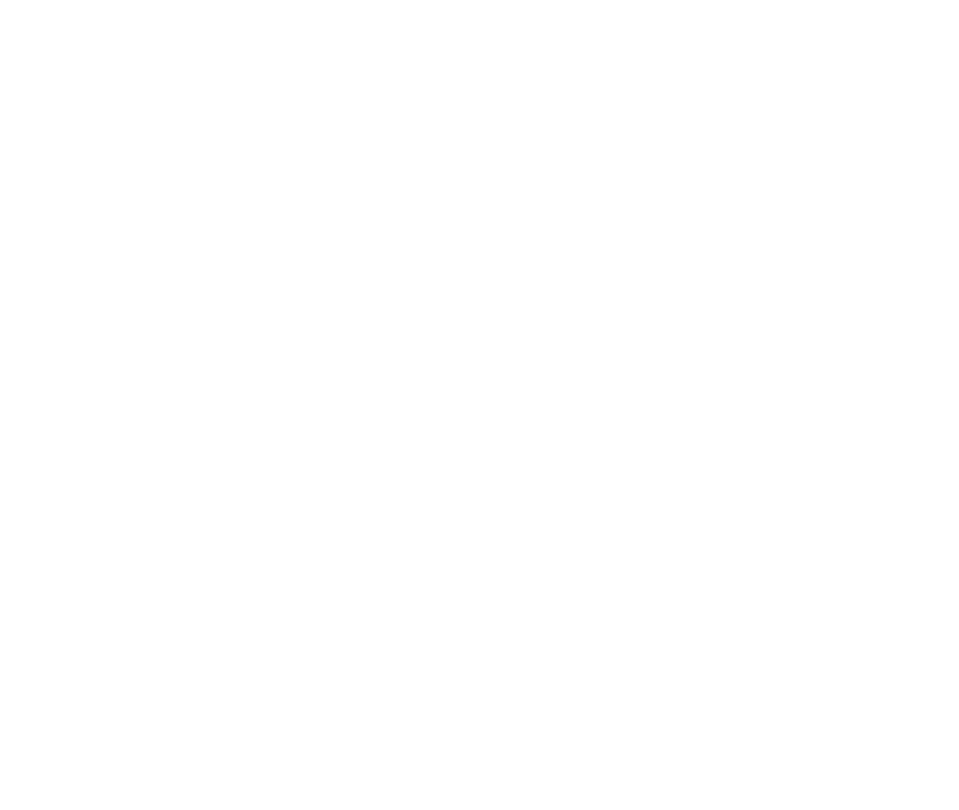
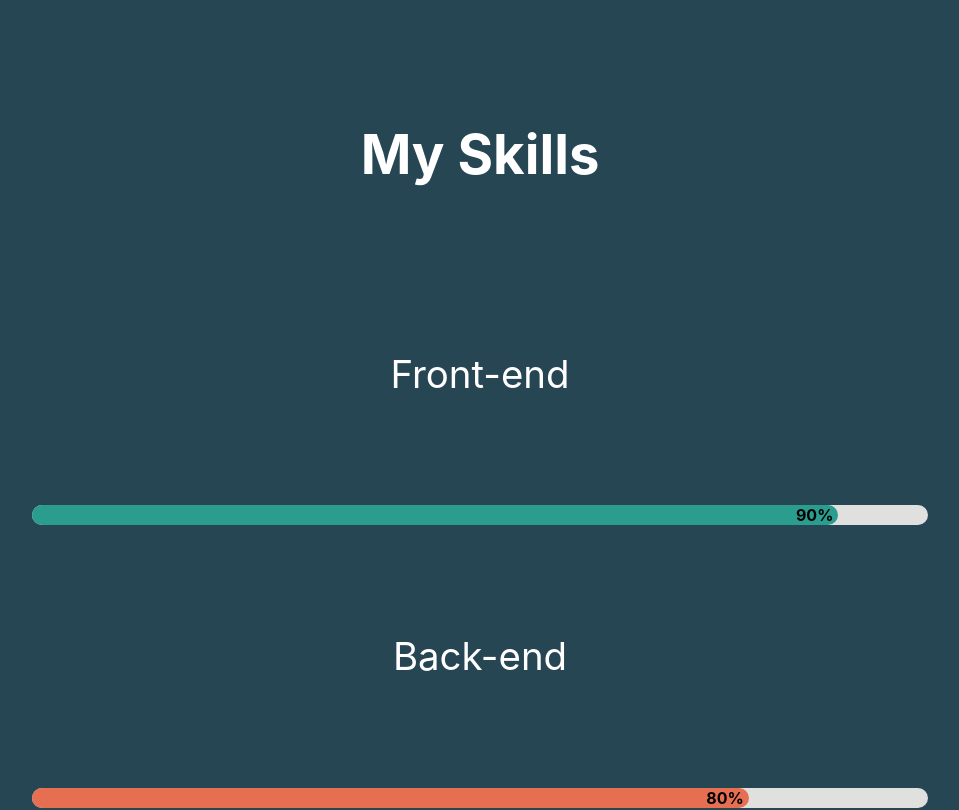
Before and after one commit to doniagv/andoni-technology, a React (Create React App) app in the folder andoni-app/: page / in a window 1280 px wide. Shown: the part 1620-2430 px from the top of the page, without its empty margins (160-1119 px from the left). Before the commit the page ends 1600 px from the top, so only its background shows below. Built offline with nearby package versions, Linux system fonts and the light colour scheme.

Commit message:
skills section added

```diff
--- a/andoni-app/src/App.js
+++ b/andoni-app/src/App.js
@@ -2,6 +2,7 @@
 import Sidebar from "./components/Sidebar/Sidebar";
 import Hero from "./components/Hero/Hero";
 import About from "./components/About/About";
+import SkillSection from "./components/SkillSection/SkillSection";
 
 function App() {
   return (
@@ -9,6 +10,7 @@
       <Sidebar />
       <Hero />
       <About />
+      <SkillSection />
     </div>
   );
 }
--- /dev/null
+++ b/andoni-app/src/components/Bar/Bar.js
@@ -0,0 +1,40 @@
+import React from "react";
+
+const ProgressBar = (props) => {
+  const { title, bgcolor, completed } = props;
+
+  const containerStyles = {
+    height: 20,
+    width: "70%",
+    backgroundColor: "#e0e0de",
+    borderRadius: 50,
+    margin: 70,
+  };
+
+  const fillerStyles = {
+    height: "100%",
+    width: `${completed}%`,
+    backgroundColor: bgcolor,
+    borderRadius: "inherit",
+    textAlign: "right",
+  };
+
+  const labelStyles = {
+    padding: 5,
+    color: "black",
+    fontWeight: "bold",
+  };
+
+  return (
+    <>
+      <h3>{title}</h3>
+      <div style={containerStyles}>
+        <div style={fillerStyles}>
+          <span style={labelStyles}>{`${completed}%`}</span>
+        </div>
+      </div>
+    </>
+  );
+};
+
+export default ProgressBar;
--- a/andoni-app/src/components/SkillSection/SkillSection.css
+++ b/andoni-app/src/components/SkillSection/SkillSection.css
@@ -0,0 +1,21 @@
+#skills {
+  background-color: #264653;
+  display: flex;
+  flex-direction: column;
+  justify-content: center;
+  text-align: center;
+  align-items: center;
+  padding: 6rem 0;
+}
+
+#skills h2 {
+  color: white;
+  font-size: 3.4rem;
+  padding-bottom: 5rem;
+}
+
+#skills h3 {
+  font-weight: 400;
+  font-size: 2.4rem;
+  color: white;
+}
--- a/andoni-app/src/components/SkillSection/SkillSection.js
+++ b/andoni-app/src/components/SkillSection/SkillSection.js
@@ -0,0 +1,30 @@
+import React from "react";
+import ProgressBar from "../Bar/Bar";
+import "./SkillSection.css";
+
+const testData = [
+  { title: "Front-end", bgcolor: "#2a9d8f", completed: 90 },
+  { title: "Back-end", bgcolor: "#e76f51", completed: 80 },
+  { title: "Reactjs", bgcolor: "#2a9d8f", completed: 75 },
+  { title: "Javascript", bgcolor: "#e76f51", completed: 85 },
+  { title: "Wordpress", bgcolor: "#2a9d8f", completed: 90 },
+  { title: "Woocommerce", bgcolor: "#e76f51", completed: 65 },
+];
+
+const SkillSection = () => {
+  return (
+    <div id="skills">
+      <h2>My Skills</h2>
+      {testData.map((item, idx) => (
+        <ProgressBar
+          key={idx}
+          title={item.title}
+          bgcolor={item.bgcolor}
+          completed={item.completed}
+        />
+      ))}
+    </div>
+  );
+};
+
+export default SkillSection;
--- a/andoni-app/src/index.css
+++ b/andoni-app/src/index.css
@@ -14,8 +14,3 @@
   -webkit-font-smoothing: antialiased;
   -moz-osx-font-smoothing: grayscale;
 }
-
-code {
-  font-family: source-code-pro, Menlo, Monaco, Consolas, "Courier New",
-    monospace;
-}
```
Also changed, not shown: andoni-app/src/components/Bar/Bar.css (added).
